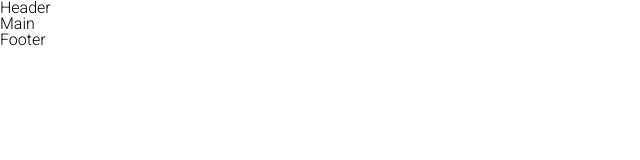
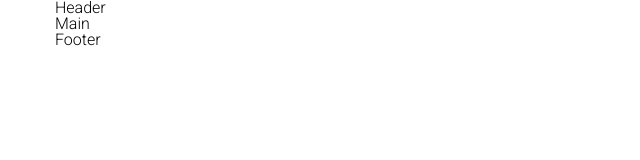
Before and after one commit to dima90rudenko/shop-project, a plain HTML site: page index.html in a window 1280 px wide. Shown: the whole page, without its empty margins (0-640 px from the left). Drawn offline with Linux system fonts and the light colour scheme.

Commit message:
add container

```diff
--- a/index.html
+++ b/index.html
@@ -9,9 +9,15 @@
     <link rel="stylesheet" href="style.css">
 </head>
 <body>
-    <header class="header">Header</header>
-    <main class="main">Main</main>
-    <footer class="footer">Footer</footer>
+    <header class="header">
+        <div class="container">Header</div>
+    </header>
+    <main class="main">
+      <div class="container">Main</div>
+    </main>
+    <footer class="footer">
+        <div class="container">Footer</div>
+    </footer>
 
 </body>
 </html>
--- a/style.css
+++ b/style.css
@@ -1,5 +1,19 @@
 @import url('https://fonts.googleapis.com/css2?family=Roboto:wght@300;700&display=swap');
+
+* {
+    box-sizing: border-box;
+}
 
 body {
     font-family: 'Roboto', sans-serif;
 }
+
+.container {
+    width: 1200px;
+    padding: 0 15px;
+    margin-left: auto;
+    margin-right: auto;
+}
+.header {
+
+}
```
